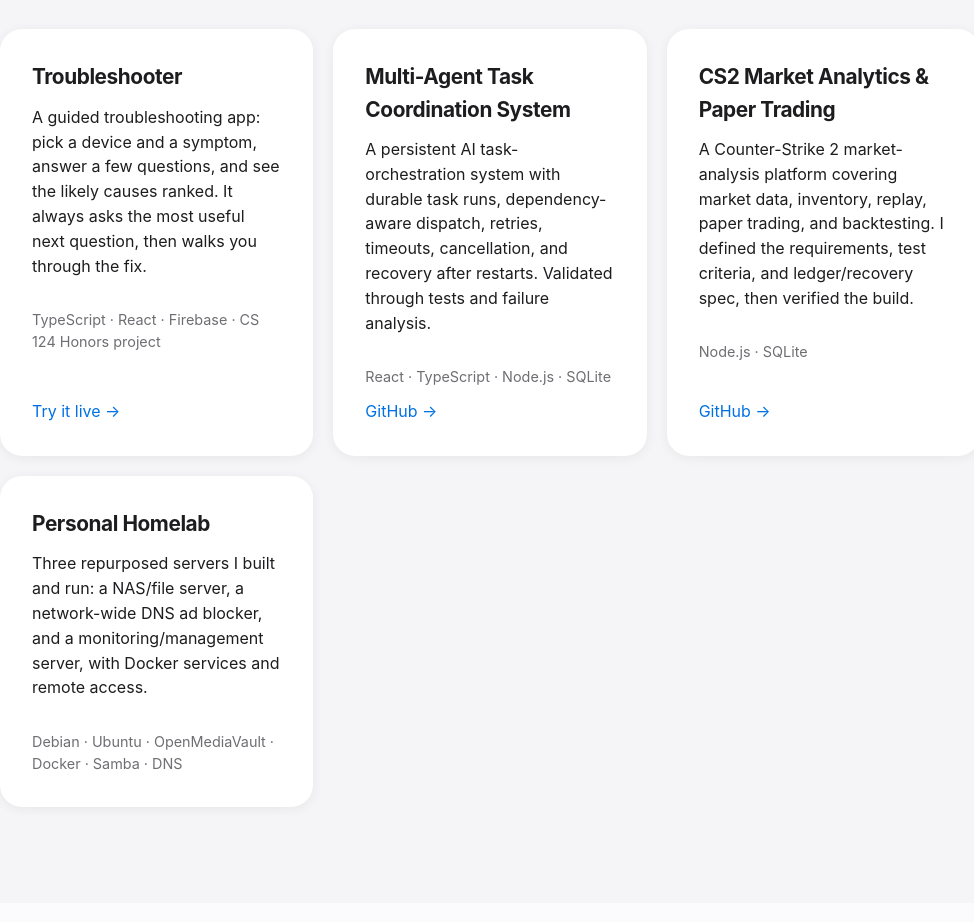
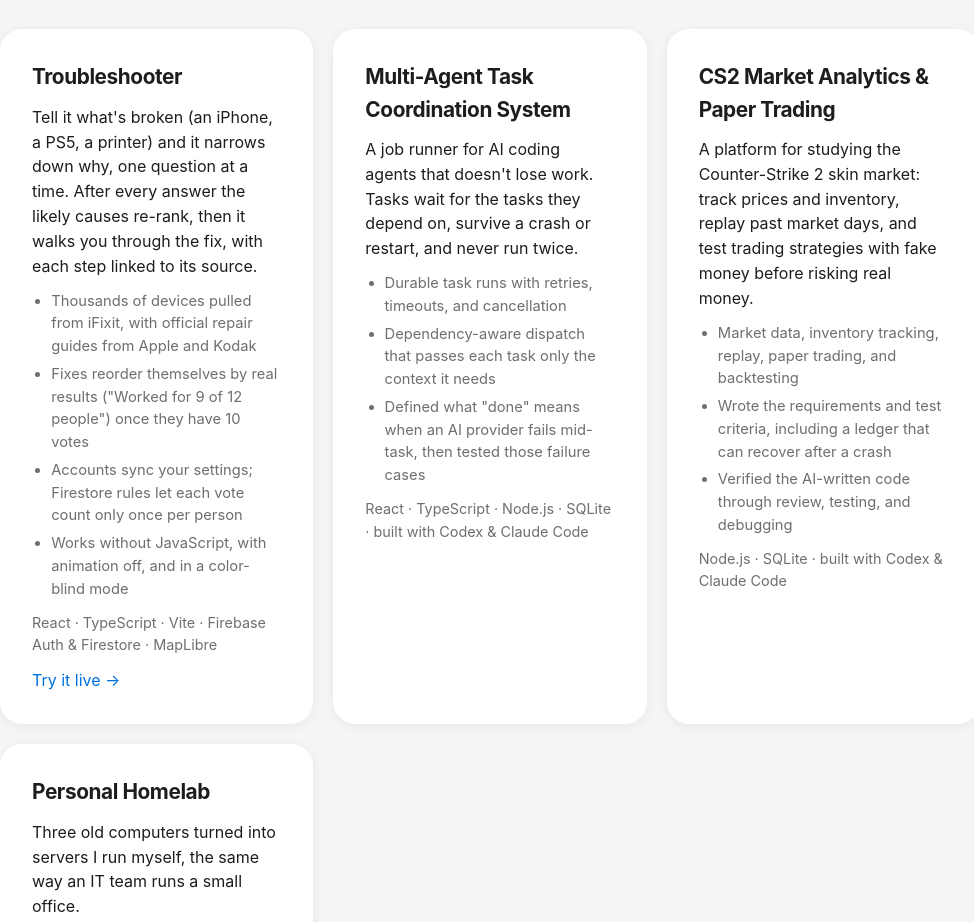
Before and after one commit to Kokofast177/portfolio, a plain HTML site: page index.html in a window 1280 px wide. Shown: the part 2043-2965 px from the top of the page, without its empty margins (150-1124 px from the left). Drawn offline with Linux system fonts and the light colour scheme.

Commit message:
Richer project descriptions
Co-Authored-By: Claude Opus 5.5 <noreply@anthropic.com>

```diff
--- a/index.html
+++ b/index.html
@@ -42,6 +42,7 @@
   .card a:hover { text-decoration:underline; }
   .list { display:flex; flex-direction:column; gap:1.25rem; }
   ul.b { padding-left:1.2rem; }
+  .card ul.b { font-size:.92rem; color:var(--muted); display:flex; flex-direction:column; gap:.3rem; }
   #contact { text-align:center; }
   #contact p { color:var(--muted); font-size:1.2rem; margin-bottom:1.5rem; }
   footer { text-align:center; color:var(--muted); padding:2.5rem; font-size:.8rem; border-top:1px solid var(--line); }
@@ -91,25 +92,44 @@
   <div class="grid">
     <div class="card">
       <h3>Troubleshooter</h3>
-      <p>A guided troubleshooting app: pick a device and a symptom, answer a few questions, and see the likely causes ranked. It always asks the most useful next question, then walks you through the fix.</p>
-      <p class="tech">TypeScript · React · Firebase · CS 124 Honors project</p>
+      <p>Tell it what's broken (an iPhone, a PS5, a printer) and it narrows down why, one question at a time. After every answer the likely causes re-rank, then it walks you through the fix, with each step linked to its source.</p>
+      <ul class="b">
+        <li>Thousands of devices pulled from iFixit, with official repair guides from Apple and Kodak</li>
+        <li>Fixes reorder themselves by real results ("Worked for 9 of 12 people") once they have 10 votes</li>
+        <li>Accounts sync your settings; Firestore rules let each vote count only once per person</li>
+        <li>Works without JavaScript, with animation off, and in a color-blind mode</li>
+      </ul>
+      <p class="tech">React · TypeScript · Vite · Firebase Auth &amp; Firestore · MapLibre</p>
       <a href="https://troubleshooterdemo.web.app" target="_blank" rel="noopener">Try it live →</a>
     </div>
     <div class="card">
       <h3>Multi-Agent Task Coordination System</h3>
-      <p>A persistent AI task-orchestration system with durable task runs, dependency-aware dispatch, retries, timeouts, cancellation, and recovery after restarts. Validated through tests and failure analysis.</p>
-      <p class="tech">React · TypeScript · Node.js · SQLite</p>
-      <a href="https://github.com/Kokofast177" target="_blank" rel="noopener">GitHub →</a>
+      <p>A job runner for AI coding agents that doesn't lose work. Tasks wait for the tasks they depend on, survive a crash or restart, and never run twice.</p>
+      <ul class="b">
+        <li>Durable task runs with retries, timeouts, and cancellation</li>
+        <li>Dependency-aware dispatch that passes each task only the context it needs</li>
+        <li>Defined what "done" means when an AI provider fails mid-task, then tested those failure cases</li>
+      </ul>
+      <p class="tech">React · TypeScript · Node.js · SQLite · built with Codex &amp; Claude Code</p>
     </div>
     <div class="card">
       <h3>CS2 Market Analytics &amp; Paper Trading</h3>
-      <p>A Counter-Strike 2 market-analysis platform covering market data, inventory, replay, paper trading, and backtesting. I defined the requirements, test criteria, and ledger/recovery spec, then verified the build.</p>
-      <p class="tech">Node.js · SQLite</p>
-      <a href="https://github.com/Kokofast177" target="_blank" rel="noopener">GitHub →</a>
+      <p>A platform for studying the Counter-Strike 2 skin market: track prices and inventory, replay past market days, and test trading strategies with fake money before risking real money.</p>
+      <ul class="b">
+        <li>Market data, inventory tracking, replay, paper trading, and backtesting</li>
+        <li>Wrote the requirements and test criteria, including a ledger that can recover after a crash</li>
+        <li>Verified the AI-written code through review, testing, and debugging</li>
+      </ul>
+      <p class="tech">Node.js · SQLite · built with Codex &amp; Claude Code</p>
     </div>
     <div class="card">
       <h3>Personal Homelab</h3>
-      <p>Three repurposed servers I built and run: a NAS/file server, a network-wide DNS ad blocker, and a monitoring/management server, with Docker services and remote access.</p>
+      <p>Three old computers turned into servers I run myself, the same way an IT team runs a small office.</p>
+      <ul class="b">
+        <li>NAS / file server shared across the house with Samba</li>
+        <li>Network-wide DNS ad blocker covering every device</li>
+        <li>Monitoring and management server running Docker services with remote access</li>
+      </ul>
       <p class="tech">Debian · Ubuntu · OpenMediaVault · Docker · Samba · DNS</p>
     </div>
   </div>
```
